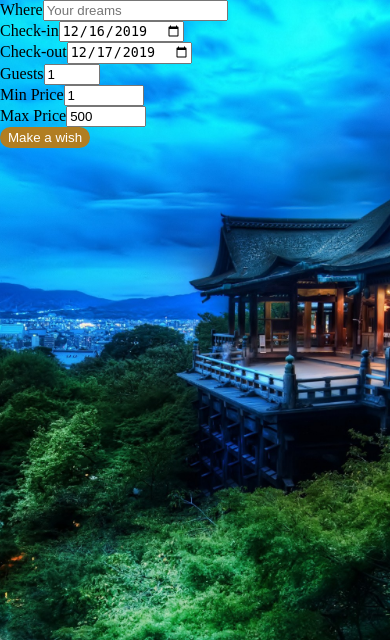
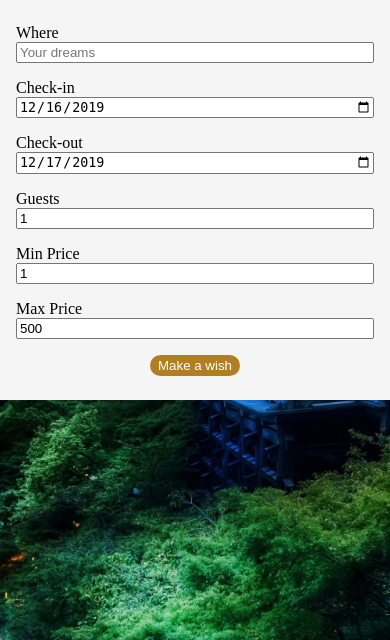
Before and after one commit to torrinheira/LTW, a PHP site: page / in a window 390 px wide. Shown: the part 84-724 px from the top of the page. Run offline with PHP 8.4, Linux system fonts and the light colour scheme; data that the repository does not hold is empty.

Commit message:
Css finished for index

```diff
--- a/css/index.css
+++ b/css/index.css
@@ -1,5 +1,9 @@
 @import 'constants.css';
 
+
+/* TODO: extend some of the input boxes */
+
+/* ------------------ BACKGROUND IMAGE --------------------- */
 html {
     background-image: url("../images/bg.jpg");
 
@@ -10,73 +14,91 @@ html {
     background-size: cover;
 }
 
+/* --------------------- SEARCH FORM ------------------------ */
+.search {
+    background-color: whitesmoke;
 
+    width: 38em;
 
-/*
-.search {
-    width: 40em;
-    background-color: whitesmoke;
-    border-radius: 10px;
-    margin: 7em 17em;
+    border-radius: 1em;
+    padding: 1em;
+    margin: auto;
 }
 
-.search > form{
+.search > form {
     display: grid;
-    grid-template-rows: 5vh 5vh 4vh 4vh;
-    grid-template-areas: "where where" "checkin checkout" "minprice maxprice" "guests guests" "submit submit";
+    grid-template-areas:
+        "where where"
+        "checkin checkout"
+        "guests guests"
+        "min max"
+        "submit submit";
 }
 
-.where{
+.search > form > .form_entry {
+    display: flex;
+    flex-direction: column;
+
+    margin: 0.5em 0em;
+}
+
+.search > form > .where {
     grid-area: where;
 }
-
-.checkin{
+.search > form > .checkin {
     grid-area: checkin;
 }
-
-.checkout{
+.search > form > .checkout {
     grid-area: checkout;
 }
-
-.minprice{
-    grid-area: minprice;
+.search > form > .guests {
+    grid-area: guests;
+}
+.search > form > .min {
+    grid-area: min;
+}
+.search > form > .max {
+    grid-area: max;
+}
+.search > form > .submit {
+    grid-area: submit;
+    margin: 0.5em auto;
 }
 
-.maxprice{
-    grid-area: maxprice;
-}
+@media (max-width: 40em) {
+    .search > form {
+        display: grid;
+        grid-template-areas:
+            "where"
+            "checkin"
+            "checkout"
+            "guests"
+            "min"
+            "max"
+            "submit";
 
-.guests{
-    grid-area: guests;
-}
+        padding: 1em;
+    }
 
-.submit{
-    grid-area: submit;
+    .search {
+        width: 100%;
+        border-radius: 0;
+        padding: 0;
+    }
 }
 
 
-
-.search > form > div{
-    color: black;
-    font-weight: 600;
-    text-align: left;
-}
-
-.search > form > div.submit{
-    color: black;
-    font-weight: 600;
-    text-align: center;
-}
-
-.search > form > div.where{
-    color: black;
-    font-weight: 600;
-}
-*/
-
-
+/* -------------------------- FOOTER --------------------------- */
 body > footer {
     position: fixed;
     bottom: 0;
     left: 0;
 }
+
+@media ((max-height: 640px) and (max-width: 40em)) or ((max-height: 460px) and (min-width: 40em)){
+    body > footer {
+        position: relative;
+        bottom: auto;
+        left: auto;
+    }
+}
--- a/css/search.css
+++ b/css/search.css
@@ -23,6 +23,7 @@ body > header {
 /* ---------------- SEARCH BAR ----------------*/
 .search {
     grid-area: search;
+    background-color: var(--light-grey);
 }
 
 .search > form {
@@ -32,8 +33,6 @@ body > header {
     flex-wrap: wrap;
 
     padding: 1em;
-
-    background-color: var(--light-grey);
 }
 
 .search > form > .form_entry {
@@ -41,11 +40,10 @@ body > header {
     flex-direction: column;
 }
 
-.search > form:last-child {
+.search > form > .submit {
     flex-basis: 100%;
 }
 .search > form input[type="submit"] {
-    justify-self: content;
     width: 10em;
 }
 
--- a/templates/tpl_common.php
+++ b/templates/tpl_common.php
@@ -23,13 +23,13 @@
 <?php function draw_search() { ?>
     <div class="search">
         <form action="../pages/search.php" method="get">
-            <div class="form_entry"><label>Where</label><input type="search" name ="city" placeholder="Your dreams"></div>
-            <div class="form_entry"><label>Check-in</label><input id="checkin" name="checkin" type="date" value="<?php echo date('Y-m-d');?>"></div>
-            <div class="form_entry"><label>Check-out</label><input id="checkout" name="checkout" type="date" value="<?php echo date('Y-m-d', strtotime('tomorrow'));?>"></div>
-            <div class="form_entry"><label>Guests</label><input name="guests" type="number" value="1" min="1" max="20"></div>
-            <div class="form_entry"><label>Min Price</label><input name="minprice" type="number" value="1" min="1" max="50000"></div>
-            <div class="form_entry"><label>Max Price</label><input name="maxprice" type="number" value="500" min="1" max="50000"></div>
-            <div><input type="submit" value="Make a wish"></div>
+            <div class="form_entry where"><label>Where</label><input type="search" name ="city" placeholder="Your dreams"></div>
+            <div class="form_entry checkin"><label>Check-in</label><input id="checkin" name="checkin" type="date" value="<?php echo date('Y-m-d');?>"></div>
+            <div class="form_entry checkout"><label>Check-out</label><input id="checkout" name="checkout" type="date" value="<?php echo date('Y-m-d', strtotime('tomorrow'));?>"></div>
+            <div class="form_entry guests"><label>Guests</label><input name="guests" type="number" value="1" min="1" max="20"></div>
+            <div class="form_entry minprice"><label>Min Price</label><input name="minprice" type="number" value="1" min="1" max="50000"></div>
+            <div class="form_entry maxprice"><label>Max Price</label><input name="maxprice" type="number" value="500" min="1" max="50000"></div>
+            <div class="submit"><input type="submit" value="Make a wish"></div>
         </form>
     </div>
 <?php } ?>
```
